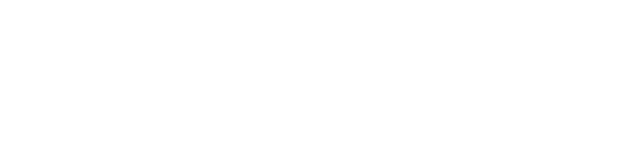
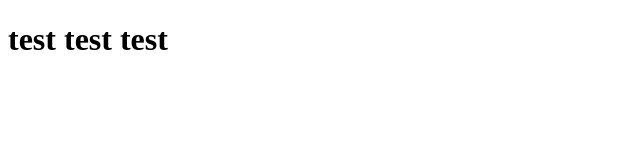
Before and after one commit to seabee03/HomeworkOne, a plain HTML site: page index.html in a window 1280 px wide. Shown: the whole page, without its empty margins (0-640 px from the left). Drawn offline with Linux system fonts and the light colour scheme.

Commit message:
Added text

```diff
--- a/index.html
+++ b/index.html
@@ -7,6 +7,6 @@
 	<title>Document</title>
 </head>
 <body>
-
+	<H1>test test test</H1>
 </body>
 </html>
```
